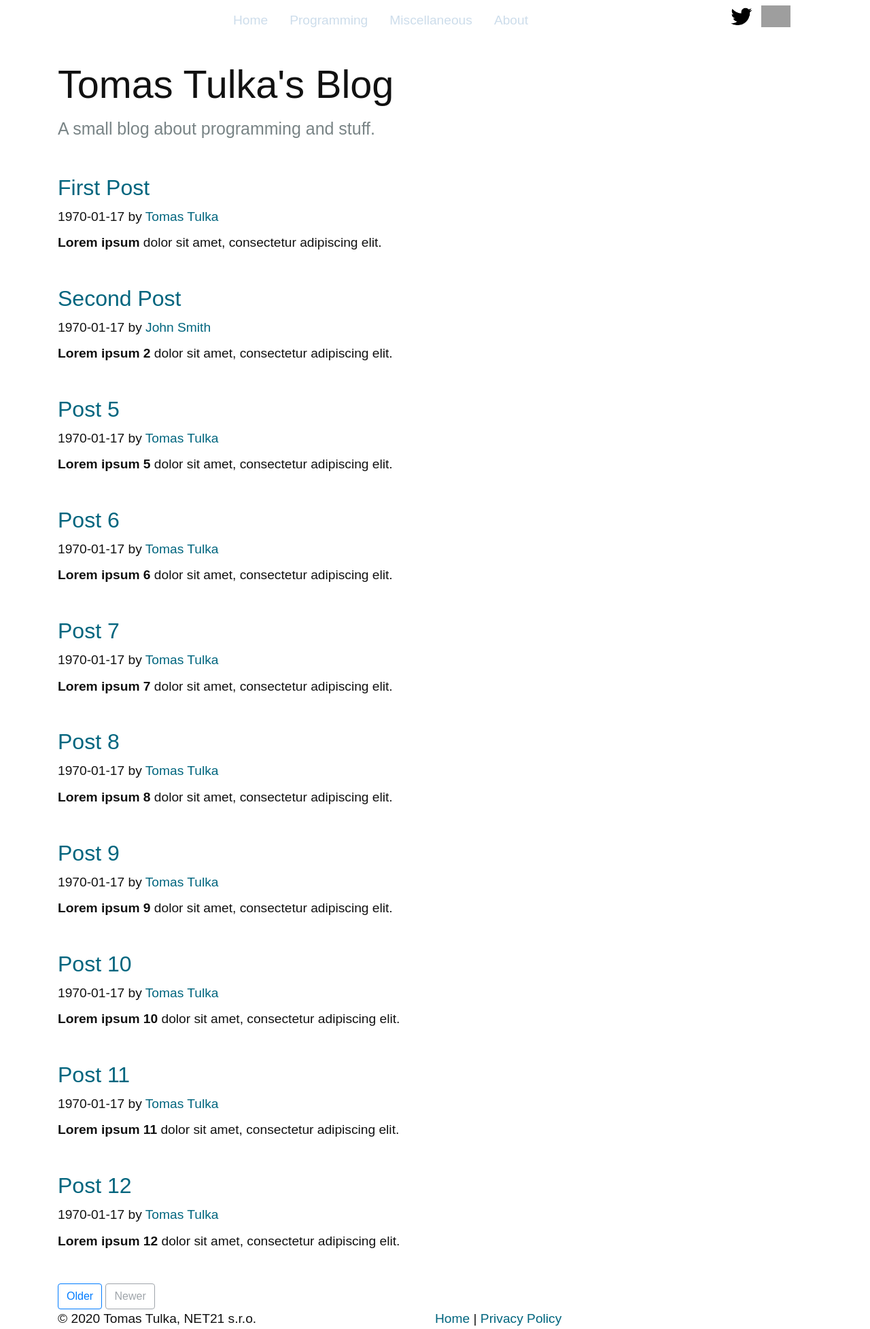
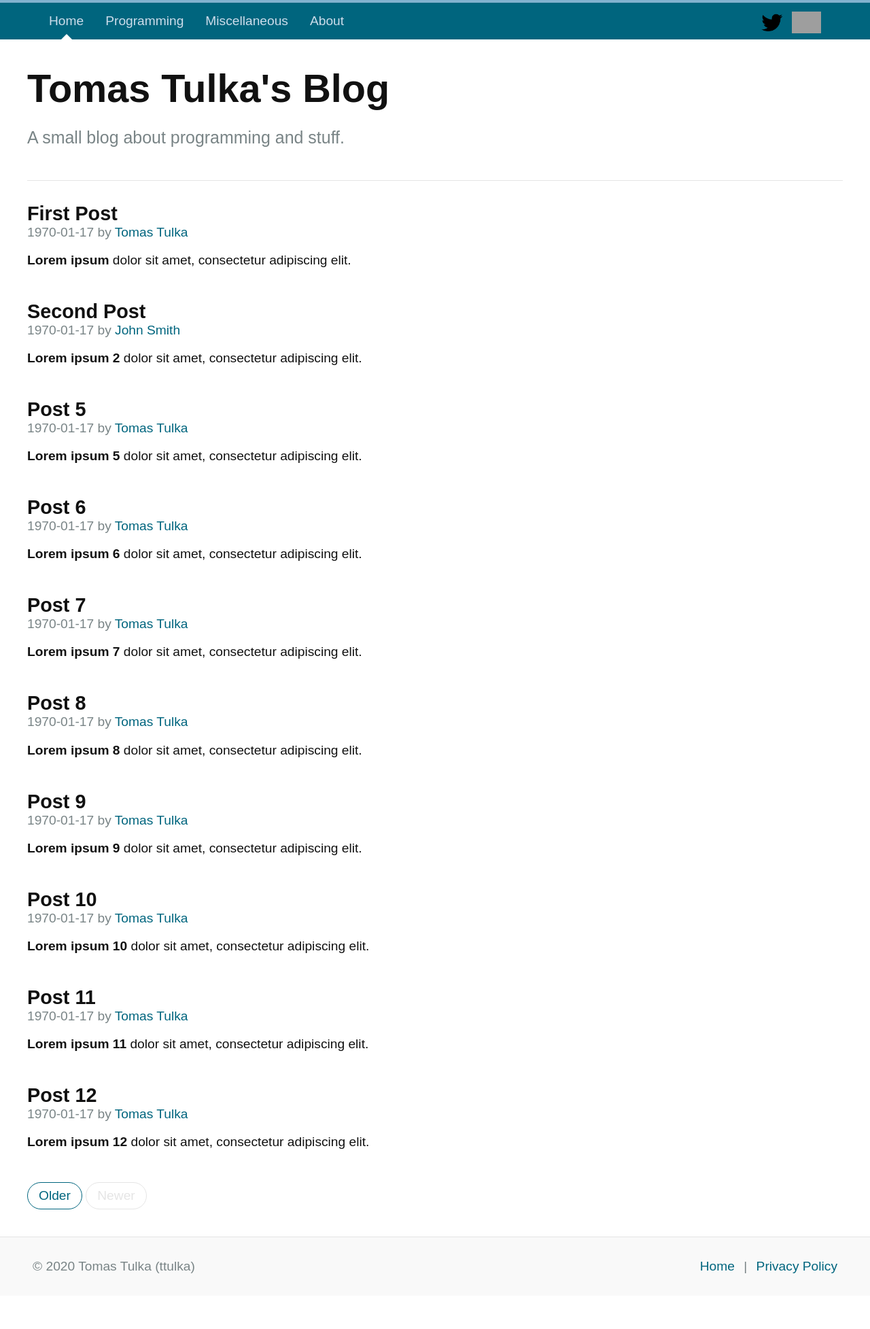
Before and after one commit to ttulka/blog-php, a PHP site: page / in a window 1280 px wide. Shown: the whole page at 68% size. After the commit the page ends 1873 px from the top, so only its background shows below. Run offline with PHP 8.4, Linux system fonts and the light colour scheme; data comes from the database, SQL or seed files in the repository; some libraries are stand-ins or nearby versions; some web fonts are replaced; grey boxes are pictures that could not be loaded.

Commit message:
design 2.0.0 used

```diff
--- a/design/index.html
+++ b/design/index.html
@@ -39,7 +39,7 @@
     <main class="main">
 
       <h1 class="blog-title">Tomas Tulka's Blog</h1>
-      <p class="blog-description">Thoughts about programming and stuff.</p>
+      <p class="blog-description">Random thoughts about programming and other stuff.</p>
       <hr>
 
       <div class="blog-post">
--- a/src/assets/css/blog.css
+++ b/src/assets/css/blog.css
@@ -33,7 +33,6 @@ a:hover, a:active {
 }
 
 p, h1, h2, h3, h4 {
-    margin-top: 0.5em;
     margin-bottom: 0;
 }
 
@@ -42,6 +41,7 @@ code {
     padding: 0.2em 0.5em;
     font-weight: 700;
     vertical-align: middle;
+    white-space: nowrap;
 }
 
 hr {
@@ -98,7 +98,8 @@ a.button-outline-secondary {
 
 .header > .container, .main, .footer > .container {
     max-width: var(--max-width, 100%);
-    margin: auto;
+    margin-left: auto;
+    margin-right: auto;
 }
 
 .header {
@@ -157,16 +158,19 @@ a.button-outline-secondary {
 
 .main {
     padding: 0 1rem;
+    margin-top: 2rem;
+    margin-bottom: 2.5rem;
 }
 .main img {
     max-width: 100%;
+    margin: 1rem 0;
 }
 .blog-title {
     font-size: 2em;
 }
 .blog-description {
     color: var(--gray, gray);
-    margin-bottom: 3rem;
+    margin-bottom: 2rem;
 }
 .blog-post {
     margin-bottom: 3rem;
@@ -182,6 +186,7 @@ h2.blog-post__title {
 }
 .blog-post__meta {
     color: var(--gray, gray);
+    margin: 0;
 }
 
 .footer {
@@ -226,6 +231,12 @@ h2.blog-post__title {
     .main {
         padding: 0 2rem;
     }
+    .main img {
+        margin: 2rem 0;
+    }
+    .blog-description {
+        margin-bottom: 3rem;
+    }
 
     .footer > .container {
         display: flex;
--- a/src/layout/html.php
+++ b/src/layout/html.php
@@ -16,49 +16,45 @@
     <meta property="og:type" content="article" />
     <meta property="og:title" content="<?= $this->pageTitle() ?>" />
 
-    <link href="/assets/css/bootstrap.min.css" rel="stylesheet">
+    <link href="/assets/css/syntaxhighlighter-theme-eclipse.css" rel="stylesheet">
     <link href="/assets/css/blog.css" rel="stylesheet">
-    <link href="/assets/css/syntaxhighlighter-theme-eclipse.css" rel="stylesheet">
   </head>
   <body>
-    <header>
-      <div class="blog-masthead">
+
+    <header class="header">
       <div class="container">
-          <div class="row no-gutters">
-            <nav class="nav col">
-              <a class="nav-link <?= $this->isActiveCaption() ? 'active' : '' ?>" href="/">Home</a>
+        <nav class="nav">
+          <a class="<?= $this->isActiveCaption() ? 'active' : '' ?>" href="/">Home</a>
           <?php
           foreach ($this->blogCategories() as $c) { ?>
-                <a class="nav-link extended-nav <?= $this->isActiveCaption($c->id) ? 'active' : '' ?>" href="/?category=<?= $c->id ?>"><?= $c->name ?></a>
+            <a class="extended <?= $this->isActiveCaption($c->id) ? 'active' : '' ?>" href="/?category=<?= $c->id ?>"><?= $c->name ?></a>
           <?php } ?>
-              <a class="nav-link <?= $this->isActiveCaption('about') ? 'active' : '' ?>" href="/about">About</a>
+          <a class="<?= $this->isActiveCaption('about') ? 'active' : '' ?>" href="/about">About</a>
         </nav>
         <div class="ext-links">
           <a href="https://twitter.com/tomas_tulka"><img src="/assets/img/twitter.png"></a>
           <a href="https://github.com/ttulka"><img src="/assets/img/github.png"></a>
         </div>
       </div>
-        </div>
-      </div>
     </header>
+
+    <main class="main">
 
       <?= $this->content() ?>
 
-    <footer class="blog-footer">
+    </main>
+
+    <footer class="footer">
       <div class="container">
-        <div class="row no-gutters">
-          <div class="col extended-nav">© <?= date('Y') ?> Tomas Tulka, NET21 s.r.o.</div>
-          <div class="col footer-menu">
+        <div class="footer__extended">© <?= date('Y') ?> Tomas Tulka (ttulka)</div>
+        <div class="footer__menu">
           <a href="/">Home</a> |
           <a href="/privacypolicy">Privacy Policy</a>
         </div>
       </div>
-      </div>
     </footer>
 
-    <script src="/assets/js/jquery-3.2.1.slim.min.js"></script>
-    <script src="/assets/js/popper.min.js"></script>
-    <script src="/assets/js/bootstrap.min.js"></script>
     <script src="/assets/js/syntaxhighlighter.min.js"></script>
+
   </body>
 </html>
--- a/src/view/posts.php
+++ b/src/view/posts.php
@@ -1,36 +1,33 @@
-<div class="blog-header">
-  <div class="container">
 <h1 class="blog-title"><?= $this->pageTitle() ?></h1>
-    <p class="lead blog-description"><?= $this->pageDescription() ?></p>
-  </div>
-</div>
+<p class="blog-description"><?= $this->pageDescription() ?></p>
 
-<main role="main" class="container">
+<hr>
+
 <?php
 foreach ($this->posts as $post) { ?>
   <div class="blog-post">
-        <h2 class="blog-post-title">
-            <a href="/<?= $post->url ?>" class="h2"><?= $post->title ?></a></h2>
-        <p class="blog-post-meta"><?= gmdate("Y-m-d", $post->createdAt) ?>
-            by <a href="/?author=<?= $post->authorId ?>"><?= $post->authorName ?></a></p>
-        <p><?= $post->summary ?></p>
+    <h2 class="blog-post__title">
+      <a href="/<?= $post->url ?>" class="h2"><?= $post->title ?></a>
+    </h2>
+    <p class="blog-post__meta">
+      <?= gmdate("Y-m-d", $post->createdAt) ?> by <a href="/?author=<?= $post->authorId ?>"><?= $post->authorName ?></a>
+    </p>
+    <div><?= $post->summary ?></div>
   </div>
 <?php } ?>
 
 <nav class="blog-pagination">
   <?php
   if ($this->pagination->hasNext()) { ?>
-        <a class="btn btn-outline-primary" href="/<?= $this->pagination->nextUrl() ?>">Older</a>
+    <a class="button-outline-primary" href="/<?= $this->pagination->nextUrl() ?>">Older</a>
   <?php } else { ?>
-        <a class="btn btn-outline-primary disabled" href="#">Older</a>
+    <a class="button-outline-primary disabled" href="#">Older</a>
   <?php } ?>
 
   <?php
   if ($this->pagination->hasPrevious()) { ?>
-        <a class="btn btn-outline-secondary" href="/<?= $this->pagination->previousUrl() ?>">Newer</a>
+    <a class="button-outline-secondary" href="/<?= $this->pagination->previousUrl() ?>">Newer</a>
   <?php } else { ?>
-        <a class="btn btn-outline-secondary disabled" href="#">Newer</a>
+    <a class="button-outline-secondary disabled" href="#">Newer</a>
   <?php } ?>
 </nav>
-
-</main><!-- /.container -->
--- a/src/view/privacypolicy.php
+++ b/src/view/privacypolicy.php
@@ -1,5 +1,3 @@
-<main role="main" class="container">
-
 <h1>Privacy Policy</h1>
 This privacy policy has been compiled to better serve those who are
 concerned with how their 'Personally Identifiable Information' (PII) is
@@ -11,7 +9,7 @@ carefully to get a clear understanding of how we collect, use, protect
 or otherwise handle your Personally Identifiable Information in
 accordance with our website.<br></div><span id="infoCo"></span><br><div class="grayText"><strong>What personal information do we collect from the people that visit our blog, website or app?</strong></div><br><div class="innerText">When
  ordering or registering on our site, as appropriate, you may be asked
-to enter your  or other details to help you with your experience.</div><br><div class="grayText"><strong>When do we collect information?</strong></div><br><div class="innerText">We collect information from you when you or enter information on our site.</div><br> <span id="infoUs"></span><br><div class="grayText"><strong>How do we use your information? </strong></div><br><div class="innerText">
+to enter your  or other details to help you with your experience.</div><br><div class="grayText"><strong>When do we collect information?</strong></div><br><div class="innerText">We collect information from you when you or enter information on our site.</div><span id="infoUs"></span><br><div class="grayText"><strong>How do we use your information? </strong></div><br><div class="innerText">
  We may use the information we collect from you when you register, make a
  purchase, sign up for our newsletter, respond to a survey or marketing
 communication, surf the website, or use certain other site features in
@@ -79,4 +77,3 @@ establishes requirements for commercial messages, gives recipients the
 right to have emails stopped from being sent to them, and spells out
 tough penalties for violations.<br><br></div><div class="innerText"><strong>We collect your email address in order to:</strong></div><div class="innerText"><br><strong>To be in accordance with CANSPAM, we agree to the following:</strong></div><div class="innerText"><strong><br>If at any time you would like to unsubscribe from receiving future emails, you can email us at</strong></div> and we will promptly remove you from <strong>ALL</strong> correspondence.</div><br><span id="ourCon"></span><br><div class="blueText"><strong>Contacting Us</strong></div><br><div class="innerText">If there are any questions regarding this privacy policy, you may contact us using the information below.<br><br></div><div class="innerText">blog.ttulka.com</div><div class="innerText"><br>Last Edited on 2018-04-29</div>
 <br>
-</main>
```
Also changed, not shown: design/assets/css/blog.css (+14 -3 lines), src/view/post.php (+9 -8 lines). Lines whose indentation alone changed are shown as unchanged.
